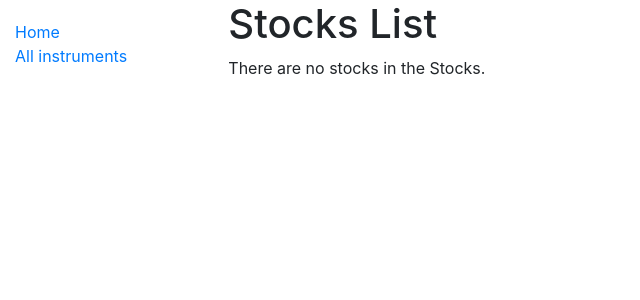
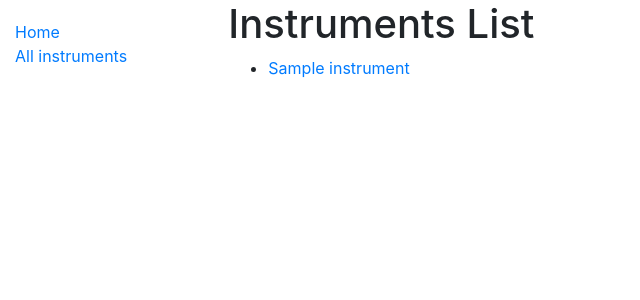
Before and after one commit to YCChenVictor/Show_MySQL_Table_App, a Django app: template view_table/templates/view_table/instruments_list.html in a window 1280 px wide. Shown: the top 300 px of the page, without its empty margins (0-640 px from the left). Run offline with Django 3.2, Linux system fonts and the light colour scheme; the template is opened without the code that fills it: most values are stand-ins (such as "Sample title", 1, 10 or a date in 2020); some libraries are stand-ins or nearby versions.

Commit message:
modify the html to reveal the list of instruments

```diff
--- a/view_table/templates/view_table/instruments_list.html
+++ b/view_table/templates/view_table/instruments_list.html
@@ -1,16 +1,16 @@
 {% extends "base_generic.html" %}
 
 {% block content %}
-  <h1>Stocks List</h1>
-  {% if stock_list %}
+  <h1>Instruments List</h1>
+  {% if instrument_list %}
   <ul>
-    {% for stock in book_list %}
+    {% for instrument in instrument_list %}
       <li>
-        <a href="{{ Stocks.get_absolute_url }}">{{ S.title }}</a>
+        <a href="{{ instrument.get_absolute_url }}">{{ instrument }}</a>
       </li>
     {% endfor %}
   </ul>
   {% else %}
-    <p>There are no stocks in the Stocks.</p>
+    <p>There are no instruments in the Instruments.</p>
   {% endif %}
 {% endblock %}
```
